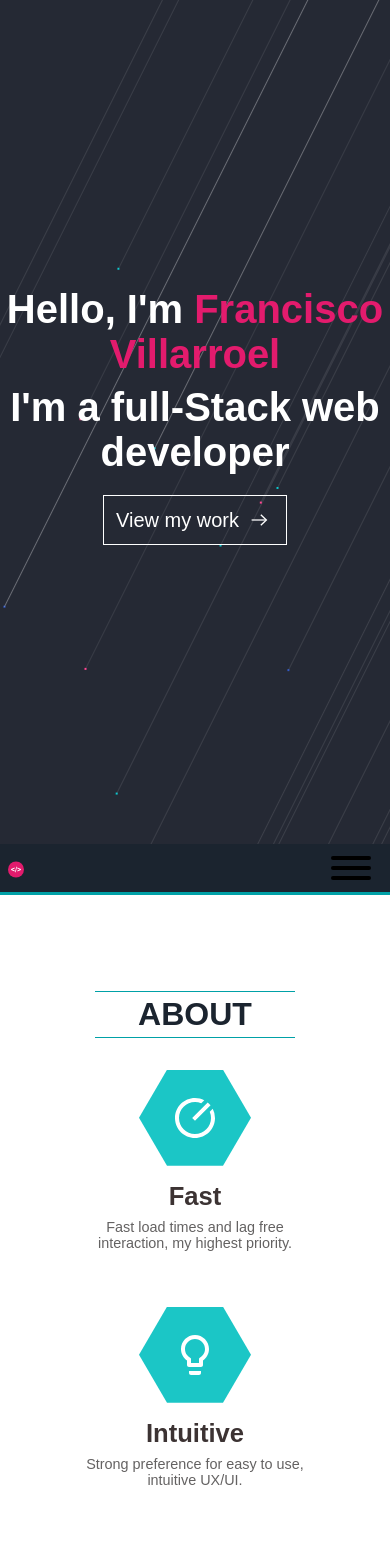
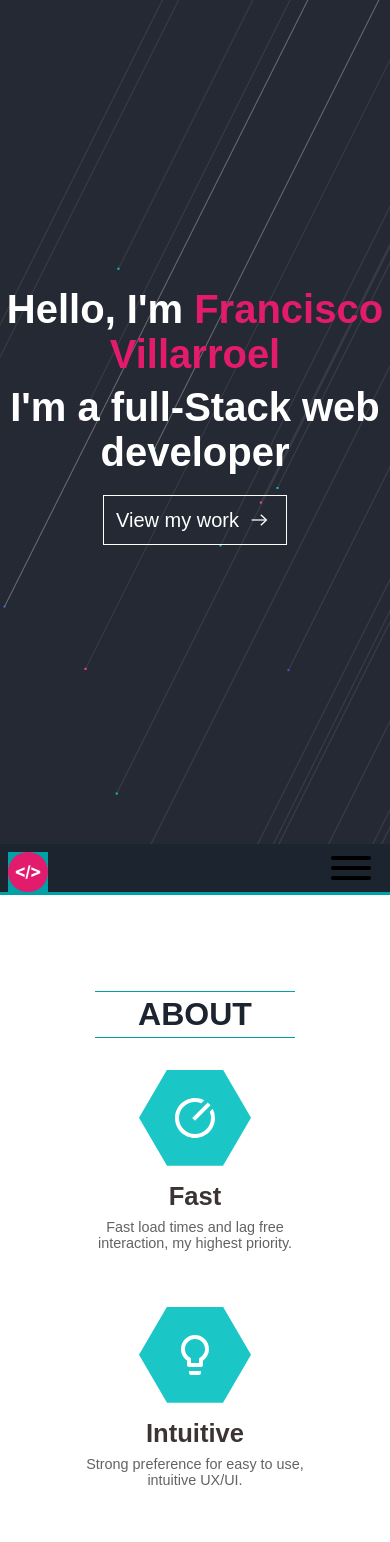
Before and after one commit to franjavi8776/portfolio, a React (Create React App) app: page / in a window 390 px wide. Shown: the top 1542 px of the page. Built offline with nearby package versions, Linux system fonts and the light colour scheme.

Commit message:
termine de maquetar la responsividad

```diff
--- a/src/Components/Home.css
+++ b/src/Components/Home.css
@@ -2,7 +2,7 @@
   position: relative;
   width: 100%;
   height: 100vh;
-  z-index: 999;
+  z-index: 998;
   background-image: url(./helpers/Home.png);
 }
 .home-content {
--- a/src/Components/Nav.css
+++ b/src/Components/Nav.css
@@ -34,8 +34,9 @@
   text-align: center;
 }
 .logo img {
-  width: 4.2vw;
-  height: 4.2vh;
+  width: 2.5rem;
+  height: 2.5rem;
+  background-color: #00a1a7;
 }
 nav.fixed {
   position: fixed;
@@ -63,14 +64,14 @@ nav.fixed {
     top: 6vh;
     left: -100%;
     width: 100%;
-    min-height: 85vh;
-    font-size: 2rem;
+    min-height: 94vh;
+    font-size: 1.5rem;
     height: inherit;
     display: flex;
     flex-direction: column;
     justify-content: space-around;
     align-items: center;
-    background-color: #1b242f99;
+    background-color: #1b242f;
     color: white;
     transition: all 0.5s ease;
   }
```
